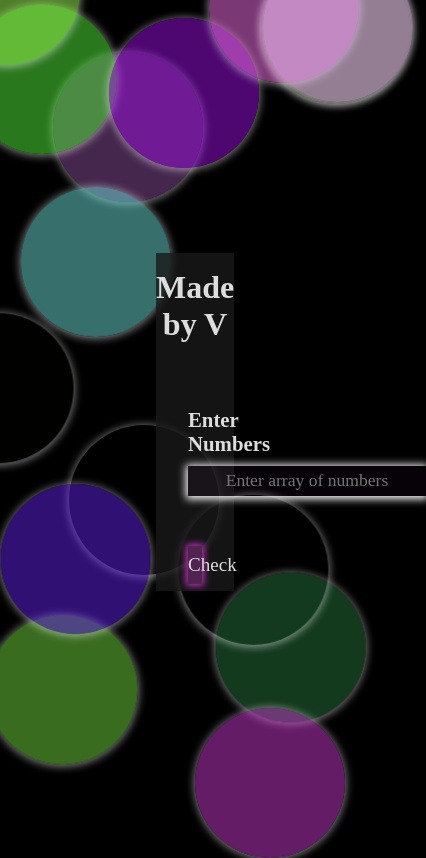
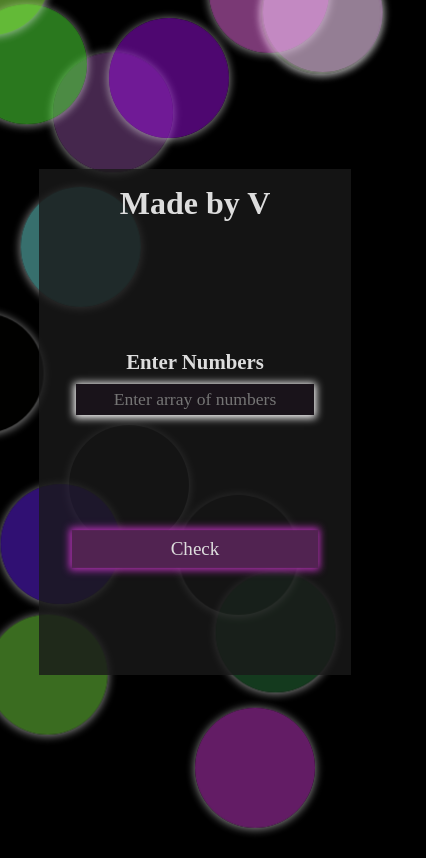
Before and after one commit to JanjacVD/SomethingFromLeetcode, a plain HTML site: page index.html in a window 390 px wide. Shown: the whole page, 426 px wide, since content can reach past the window. Drawn offline with Linux system fonts and the light colour scheme.

Commit message:
Mobile fix, function fix

```diff
--- a/script.js
+++ b/script.js
@@ -32,7 +32,6 @@ function findMiddleIndex(arr, n)
         for(let c = i+2; c <= n; c++){
             rightSum += +arr[c]
         }
-        console.log(rightSum, leftSum)
         if(rightSum == leftSum){
             return i+1
         }
@@ -42,10 +41,11 @@ function findMiddleIndex(arr, n)
 function determineWetherThereAreTwoSubarrays(){
     const arrString = document.getElementById("arrayInput").value;
     const arr = arrString.split(' ')
+
     n = arr.length -1;
     const index = findMiddleIndex(arr,n)
     let message;
-    if(index === -1 || index === n){
+    if(index === -1 || index === n || n == 0){
         message = "Cannot be found, invalid array"
     }
     else{
--- a/style.css
+++ b/style.css
@@ -89,4 +89,20 @@ p{
         transform: scale(0.9);
         box-shadow: 0 0 2px 2px rgb(187, 51, 187);
     }
-  }
+}
+@media only screen and (max-width:800px) {
+    .main{
+        padding: 1rem 0;
+        text-align: center;
+        color: rgb(221, 221, 221);
+        z-index: 2;
+        background-color: rgba(25, 25, 25, 0.8);
+        width: 80vw;
+        height: 60vh;
+        margin: auto;
+    }
+    .ball{
+        width: 120px;
+        height: 120px;
+    }
+}
```
